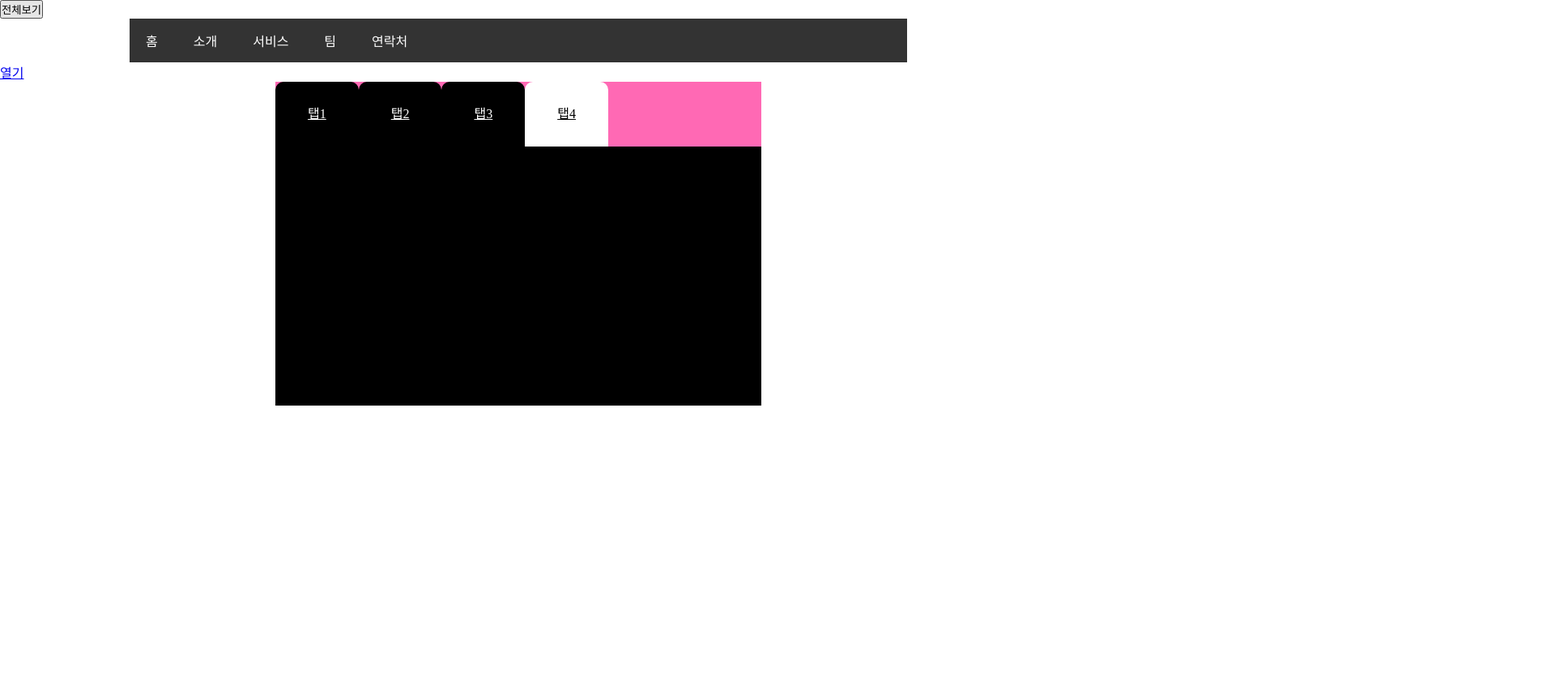
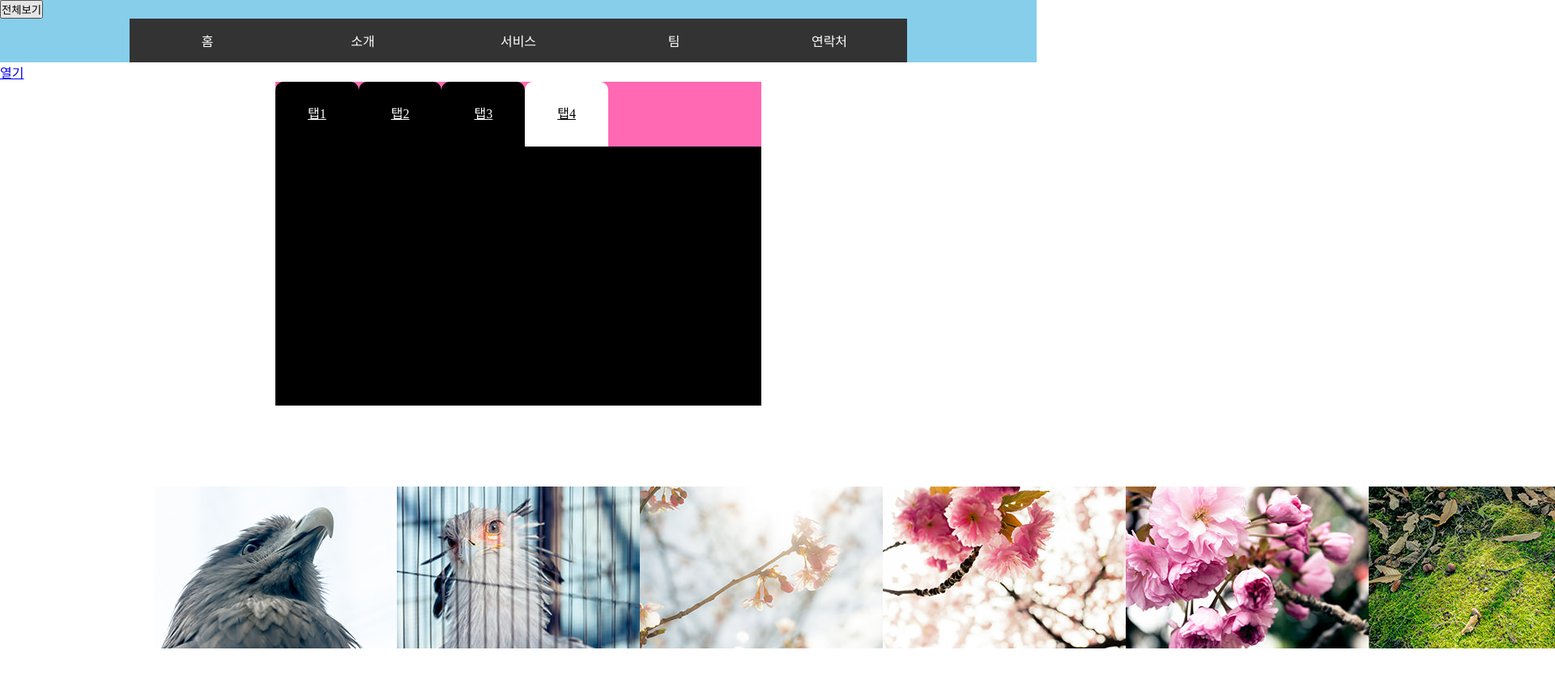
Before and after one commit to zuyoe/j-study, a plain HTML site: page index.html in a window 1280 px wide. Shown: the top 840 px of the page at 81% size, 1920 px wide, since content can reach past the window. Drawn offline with Linux system fonts and the light colour scheme.

Commit message:
배너 진행중

```diff
--- a/css/style.css
+++ b/css/style.css
@@ -8,11 +8,83 @@
 }
 
 body {
-    height: 5000px;
 }
 
 body.modalActive {
-    overflow: hidden;
+  /* overflow: hidden; */
+}
+
+/* Navigation Menu */
+/* 네비게이션 메뉴 스타일링 */
+.header {
+  position: relative;
+  display: block;
+  width: 100%;
+  z-index: 9999;
+  background: skyblue;
+}
+
+.nav {
+  width: 960px; /* 네비게이션 메뉴 전체 가로 폭 */
+  margin: 0 auto; /* 가운데 정렬 */
+}
+
+.gnb {
+  list-style: none; /* 리스트 마커 숨김 */
+  padding: 0;
+  margin: 0;
+  background-color: #333; /* 배경색상 */
+
+  display: flex;
+  justify-content: center;
+}
+
+.gnb li {
+  display: block; /* 가로로 나열 */
+  position: relative; /* 자식 요소의 위치 설정 */
+  width: 20%;
+  text-align: center;
+}
+
+.gnb li a {
+  display: block; /* 블록 레벨 요소로 변경 */
+  padding: 15px 20px; /* 패딩값 */
+  color: #fff; /* 글자색상 */
+  font-size: 16px; /* 폰트 사이즈 */
+  text-decoration: none; /* 밑줄 제거 */
+}
+
+.gnb li:hover > ul.depth2 {
+  /* hover 상태일 때 depth2 클래스를 가진 ul 태그를 나타나게 함 */
+  /* display: block; 보이기 */
+}
+
+.depth2 {
+  display: none; /* 기본적으로 숨김 */
+  position: absolute; /* 부모 요소 기준으로 위치 설정 */
+  top: 50px; /* 상단 여백 */
+  left: 0; /* 왼쪽 정렬 */
+  background-color: #444; /* 배경색상 */
+  padding: 10px; /* 패딩값 */
+  width: 200px; /* 너비 */
+}
+
+.depth2 li {
+  display: block; /* 블록 레벨 요소로 변경 */
+  margin: 0; /* 마진값 초기화 */
+  width: 100%;
+}
+
+.depth2 li a {
+  display: block;
+  padding: 8px 10px; /* 패딩값 */
+  font-size: 14px; /* 폰트 사이즈 */
+  color: #fff; /* 글자색상 */
+  text-decoration: none; /* 밑줄 제거 */
+}
+
+.depth2 li:hover a {
+  background-color: #666; /* hover 상태일 때 배경색상 변경 */
 }
 
 .modalBt {
@@ -117,61 +189,31 @@ body.modalActive {
   background: black;
 }
 
-/* Navigation Menu */
-/* 네비게이션 메뉴 스타일링 */
-
-.nav {
-    width: 960px; /* 네비게이션 메뉴 전체 가로 폭 */
-    margin: 0 auto; /* 가운데 정렬 */
+/* 배너만들기 */
+* {
+  margin: 0;
+  padding: 0;
+  box-sizing: border-box;
 }
-
-.gnb {
-    list-style: none; /* 리스트 마커 숨김 */
-    padding: 0;
-    margin: 0;
-    background-color: #333; /* 배경색상 */
+.bannerWrap {
+  position: relative;
+  display: block;
+  width: 300px;
+  height: 200px;
+  margin: 100px auto;
+  font-size: 0;
 }
-
-.gnb li {
-    display: inline-block; /* 가로로 나열 */
-    position: relative; /* 자식 요소의 위치 설정 */
+.bannerWrap .banner {
+  position: relative;
+  width: 100%;
+  height: 100%;
 }
-
-.gnb li a {
-    display: block; /* 블록 레벨 요소로 변경 */
-    padding: 15px 20px; /* 패딩값 */
-    color: #fff; /* 글자색상 */
-    font-size: 16px; /* 폰트 사이즈 */
-    text-decoration: none; /* 밑줄 제거 */
+.bannerWrap .banner .banner-slide {
+  position: absolute;
+  left: 0;
+  top: 0;
+  width: 100%;
+  height: 100%;
 }
-
-.gnb li:hover > ul.depth2 {
-    /* hover 상태일 때 depth2 클래스를 가진 ul 태그를 나타나게 함 */
-    display: block; /* 보이기 */
+.bannerWrap .banner .banner-slide img {
 }
-
-.depth2 {
-    display: none; /* 기본적으로 숨김 */
-    position: absolute; /* 부모 요소 기준으로 위치 설정 */
-    top: 50px; /* 상단 여백 */
-    left: 0; /* 왼쪽 정렬 */
-    background-color: #444; /* 배경색상 */
-    padding: 10px; /* 패딩값 */
-    width: 200px; /* 너비 */
-}
-
-.depth2 li {
-    display: block; /* 블록 레벨 요소로 변경 */
-    margin: 0; /* 마진값 초기화 */
-}
-
-.depth2 li a {
-    padding: 8px 10px; /* 패딩값 */
-    font-size: 14px; /* 폰트 사이즈 */
-    color: #fff; /* 글자색상 */
-    text-decoration: none; /* 밑줄 제거 */
-}
-
-.depth2 li:hover a {
-    background-color: #666; /* hover 상태일 때 배경색상 변경 */
-}
--- a/index.html
+++ b/index.html
@@ -67,5 +67,37 @@
         <div class="tabBox bg4">탭내용 4</div>
       </div>
     </div>
+    <!-- 배너만들기 -->
+    <div class="bannerWrap">
+      <div class="banner">
+        <div class="banner-slide">
+          <img src="images/animal1.jpg" alt="" />
+        </div>
+        <div class="banner-slide">
+          <img src="images/animal2.jpg" alt="" />
+        </div>
+        <div class="banner-slide">
+          <img src="images/flower1.jpg" alt="" />
+        </div>
+        <div class="banner-slide">
+          <img src="images/flower2.jpg" alt="" />
+        </div>
+        <div class="banner-slide">
+          <img src="images/flower3.jpg" alt="" />
+        </div>
+        <div class="banner-slide">
+          <img src="images/flower4.jpg" alt="" />
+        </div>
+        <div class="banner-slide">
+          <img src="images/sea1.jpg" alt="" />
+        </div>
+        <div class="banner-slide">
+          <img src="images/sea2.jpg" alt="" />
+        </div>
+        <div class="banner-slide">
+          <img src="images/sea3.jpg" alt="" />
+        </div>
+      </div>
+    </div>
   </body>
 </html>
--- a/js/script.js
+++ b/js/script.js
@@ -138,3 +138,97 @@ $(document).ready(function () {
     });
   });
 });
+
+$(document).ready(function () {
+  const bannerWrap = $(".bannerWrap");
+  // const banner = $(".bannerWrap .banner");
+  const banner = bannerWrap.find(".banner");
+  // const bannerSlide = $(".bannerWrap .banner .banner-slide");
+  const bannerSlide = banner.find(".banner-slide");
+  // 배너의 너비
+  const bannerW = bannerWrap.width();
+  // 배너의 높이
+  const bannerH = bannerWrap.height();
+  // 배너의 배치
+  const bannerDir = "left"; // up, down, right, left
+  // 총 배너 개수
+  const bannerTotal = bannerSlide.length;
+  // 슬라이드 타이머 생성
+  let bannerId;
+  // 슬라이드 이동 속도(1000 은 1초)
+  let bannerSpeed = 1000;
+  // 슬라이드 인터벌 시간(1000 은 1초)
+  let bannerDelay = 2000;
+
+  // 배너의 실제 배치
+  switch (bannerDir) {
+    case "up":
+      $.each(bannerSlide, function (index, item) {
+        $(item).css({ left: 0, top: index * bannerH });
+      });
+      slideMoveUp();
+      break;
+    case "down":
+      $.each(bannerSlide, function (index, item) {
+        $(item).css({ left: 0, top: -index * bannerH });
+      });
+      slideMoveDown();
+      break;
+    case "left":
+      $.each(bannerSlide, function (index, item) {
+        $(item).css({ left: index * bannerW, top: 0 });
+      });
+      bannerId = setTimeout(slideMoveLeft, bannerDelay);
+      break;
+    case "right":
+      $.each(bannerSlide, function (index, item) {
+        $(item).css({ left: -index * bannerW, top: 0 });
+      });
+      slideMoveRight();
+      break;
+    default:
+      $.each(bannerSlide, function (index, item) {
+        $(item).css({ left: 0, top: 0, display: "none", zIndex: -100 });
+        if (index === 0) {
+          $(item).css({ zIndex: 99, display: "block" });
+        }
+      });
+      slideMove();
+      break;
+  }
+
+  function slideMoveUp() {
+    $.each(bannerSlide, function (index, item) {});
+  }
+  function slideMoveDown() {
+    $.each(bannerSlide, function (index, item) {});
+  }
+  function slideMoveLeft() {
+    $.each(bannerSlide, function (index, item) {
+      // 각각의 슬라이드 jQuery 대상으로 저장
+      let tempSlise = $(item);
+      // 왼쪽으로 도착해야 할 위치를 파악한다.
+      // 현재 left 위치값 - 300
+      let nowX = tempSlise.css("left");
+      // nowX 는 글자입니다.
+      let tgX = parseInt(nowX) - bannerW;
+      // 조건에 따라서
+      if (tgX < -bannerW) {
+        // 1. 슬라이드를 제일 가장 left 끝쪽으로 위치시킨다.
+        tempSlise.css("left", bannerW * (bannerTotal - 1));
+        // 2. 새롭게 이동할 값으로 계산
+        tgX = bannerW * (bannerTotal - 2);
+      }
+      tempSlise.animate({ left: tgX }, bannerSpeed, function () {
+        clearTimeout(bannerId);
+        bannerId = setTimeout(slideMoveLeft, bannerDelay);
+      });
+    });
+  }
+  function slideMoveRight() {
+    $.each(bannerSlide, function (index, item) {});
+  }
+  function slideMove() {
+    $.each(bannerSlide, function (index, item) {});
+  }
+});
```
Also changed, not shown: images/animal1.jpg (added), images/animal2.jpg (added), images/bt.png (added), images/btFocus.png (added), images/btOver.png (added), images/flower1.jpg (added), images/flower2.jpg (added), images/flower3.jpg (added), images/flower4.jpg (added), images/sea1.jpg (added), images/sea2.jpg (added), images/sea3.jpg (added). Lines whose indentation alone changed are shown as unchanged.
